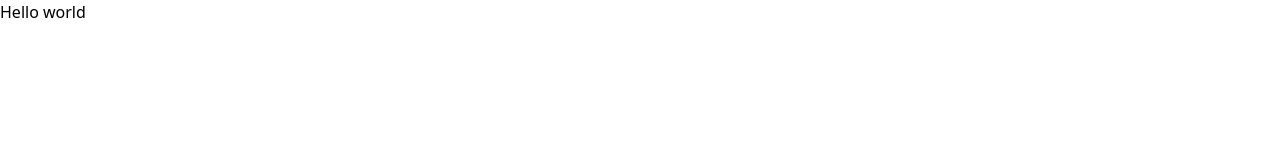
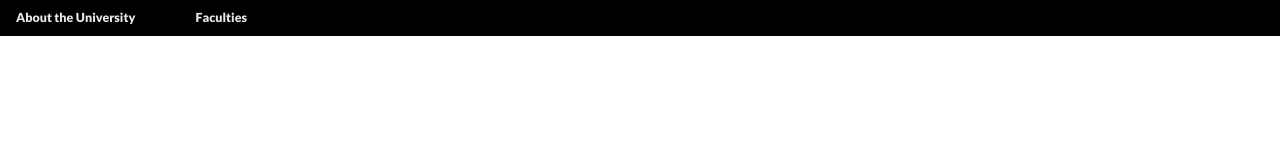
Before and after one commit to Gihozo23/Gate-2-css-assessment, a website: page index.html in a window 1280 px wide. Drawn offline with Linux system fonts and the light colour scheme.

Commit message:
header was creted

```diff
--- a/index.html
+++ b/index.html
@@ -5,8 +5,27 @@
     <meta name="viewport" content="width=device-width, initial-scale=1.0">
     <title>Document</title>
     <link href="./src/output.css" rel="stylesheet">
+    <link rel="stylesheet" href="https://site-assets.fontawesome.com/releases/v6.3.0/css/all.css">
 </head>
 <body>
-    <button>Hello world</button>
+    <secton>
+        <!-- header -->
+        <header>
+            <div class="bg-black flex h-9 items-center gap-5">
+                <p class="text-gray-200 font-lato text-[12.5px] font-extrabold m-4">
+                    About the University
+                    <span class="ml-3">
+                        <i class=" text-gray-200 fa-duotone fa-caret-down"></i>
+                    </span>
+                </p>
+                <p class="text-gray-200 font-lato text-[12.5px] font-extrabold">
+                    Faculties
+                    <span class="ml-3">
+                        <i class=" text-gray-200 fa-duotone fa-caret-down"></i>
+                    </span>
+                </p>
+            </div>
+        </header>
+    </section>
 </body>
 </html>
--- a/src/input.css
+++ b/src/input.css
@@ -1,3 +1,4 @@
+@import url('https://fonts.googleapis.com/css2?family=Lato:ital,wght@0,100;0,300;0,400;0,700;0,900;1,100;1,300;1,400;1,700;1,900&display=swap');
 @tailwind base;
 @tailwind components;
 @tailwind utilities;
--- a/tailwind.config.js
+++ b/tailwind.config.js
@@ -2,7 +2,11 @@
 module.exports = {
   content: ["./*.{html,js}"],
   theme: {
-    extend: {},
+    extend: {
+      fontFamily:{
+        lato: ['Lato']
+      },
+    },
   },
   plugins: [],
 }
```
Also changed, not shown: src/output.css.
